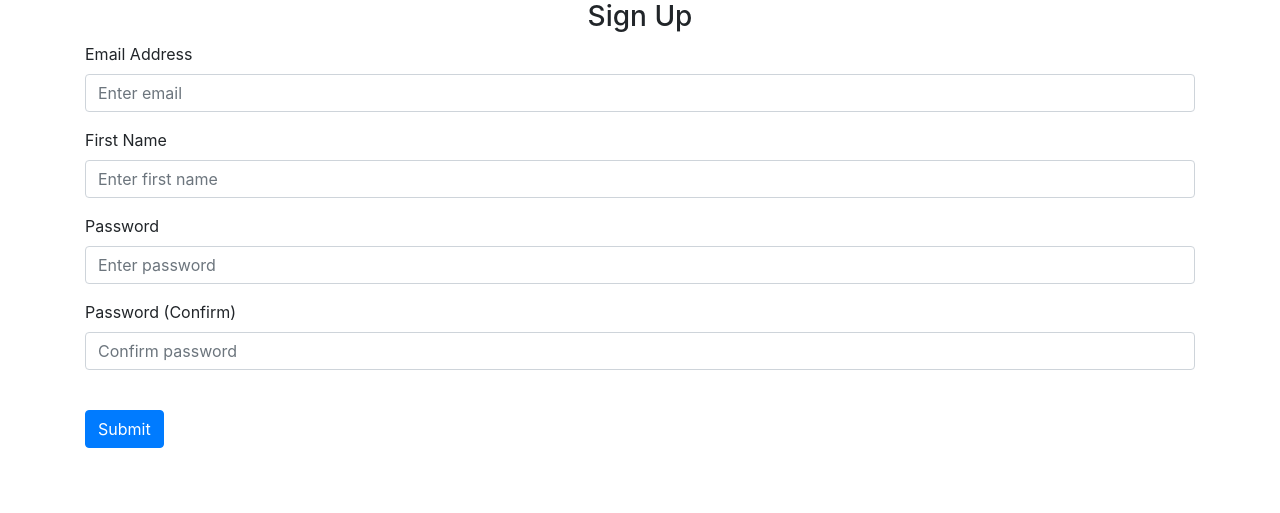
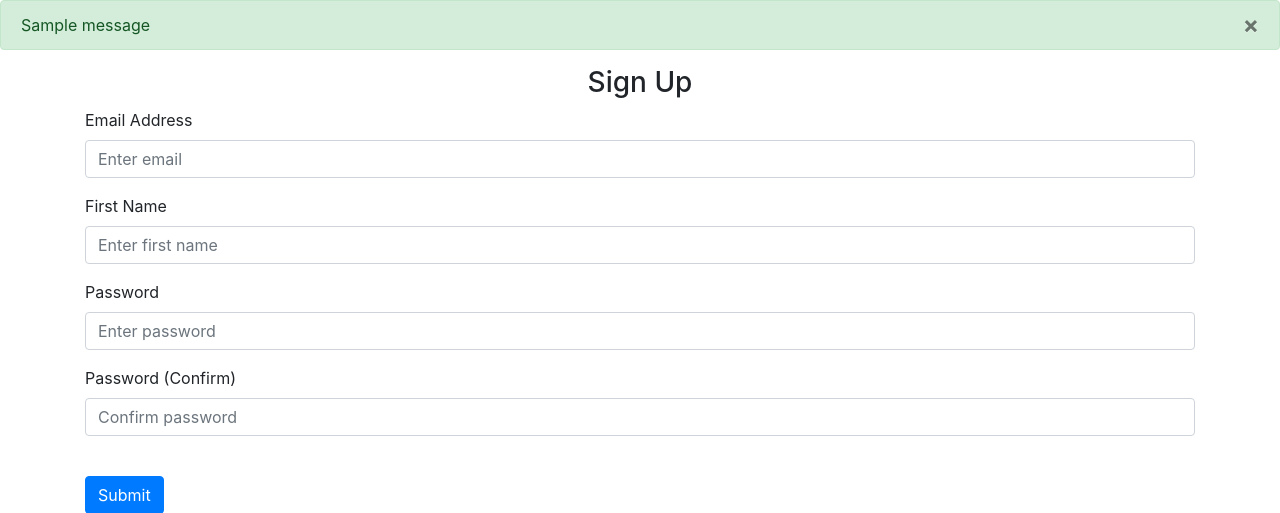
Before and after one commit to vetorobert3/flask_api, a Flask app: page /sign-up in a window 1280 px wide. Shown: the part 56-569 px from the top of the page. Run offline with Flask 2, Linux system fonts and the light colour scheme; one stand-in notice (Sample message) is shown; some libraries are stand-ins or nearby versions.

Commit message:
added flashed messages for the auth page for email, name, and password.

```diff
--- a/setup.txt
+++ b/setup.txt
@@ -9,7 +9,7 @@ then terminal is show in virtual environment
 
   (.venv)
 
-Remember to "deactivate" the venv after you are done coding
+Remember to "deactivate" the venv in Powershell after you are done coding
 
 - First open with Powershell and get venv running
 - Use terminal in VS Code for the server (run "python main.py" to run server)
--- a/website/auth.py
+++ b/website/auth.py
@@ -1,4 +1,4 @@
-from flask import Blueprint, render_template, request
+from flask import Blueprint, render_template, request, flash
 
 auth = Blueprint('auth', __name__)
 
@@ -20,15 +20,14 @@ def signup():
     password2 = request.form.get('password2')
 
     if len(email) < 4:
-      pass
-    elif len(firstName) <2:
-      pass
+      flash('Email must be greater than 3 characters.', category='error')
+    elif len(firstName) < 2:
+      flash('First name must be greater than 1 character.', category='error')
     elif password1 != password2:
-      pass
-    elif len(password1) <7:
-      pass
+      flash('Pssword don\'t match.', category='error')
+    elif len(password1) < 7:
+      flash('Password must be 6 characters.', category='error')
     else:
-      # add user to database
-      pass
+      flash('Account created', category='success')
 
   return render_template("sign_up.html")
--- a/website/templates/base.html
+++ b/website/templates/base.html
@@ -14,10 +14,11 @@
       href="https://stackpath.bootstrapcdn.com/font-awesome/4.7.0/css/font-awesome.min.css"
       crossorigin="anonymous"
     />
-
     <title>{% block title %}Home{% endblock %}</title>
   </head>
+
   <body>
+    <!-- Start of navbar -->
     <nav class="navbar navbar-expand-lg navbar-dark bg-dark">
       <button
         class="navbar-toggler"
@@ -32,14 +33,40 @@
           <a class="nav-item nav-link" id="login" href="/login">Login</a>
           <a class="nav-item nav-link" id="signUp" href="/sign-up">Sign Up</a>
           <a class="nav-item nav-link" id="logout" href="/logout">Logout</a>
-          <a class="nav-item nav-link" id="homw" href="/">Home</a>
+          <a class="nav-item nav-link" id="home" href="/">Home</a>
         </div>
       </div>
     </nav>
+    <!-- End of navbar -->
+
+    <!-- Below this line the the messages for errors and successes in flask -->
+    {% with messages = get_flashed_messages(with_categories=true) %}
+    {% if messages %}
+      {% for category, message in messages %}
+      {% if category == 'error' %}
+      <div class="alert alert-danger alert-dismissable fade show" role="alert">
+        {{ message }}
+        <button type="button" class="close" data-dismiss="alert">
+          <span aria-hidden="true">&times;</span>
+        </button>
+      </div>
+      {% else %}
+      <div class="alert alert-success alert-dismissable fade show" role="alert">
+        {{ message }}
+        <button type="button" class="close" data-dismiss="alert">
+          <span aria-hidden="true">&times;</span>
+        </button>
+      </div>
+      {% endif %}
+      {% endfor %}
+    {% endif %}
+    {% endwith %}
     <div class="container">
       {% block content %}
       {% endblock %}
     </div>
+
+    <!-- Scripts for bootstrap -->
     <script
       src="https://code.jquery.com/jquery-3.2.1.slim.min.js"
       integrity="sha384-KJ3o2DKtIkvYIK3UENzmM7KCkRr/rE9/Qpg6aAZGJwFDMVNA/GpGFF93hXpG5KkN"
```
